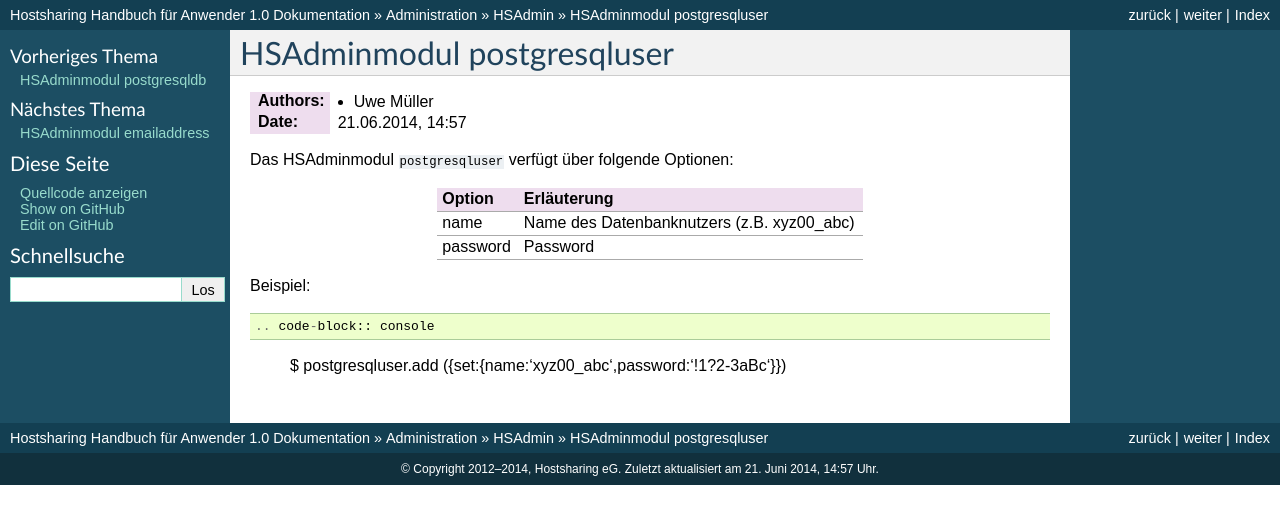
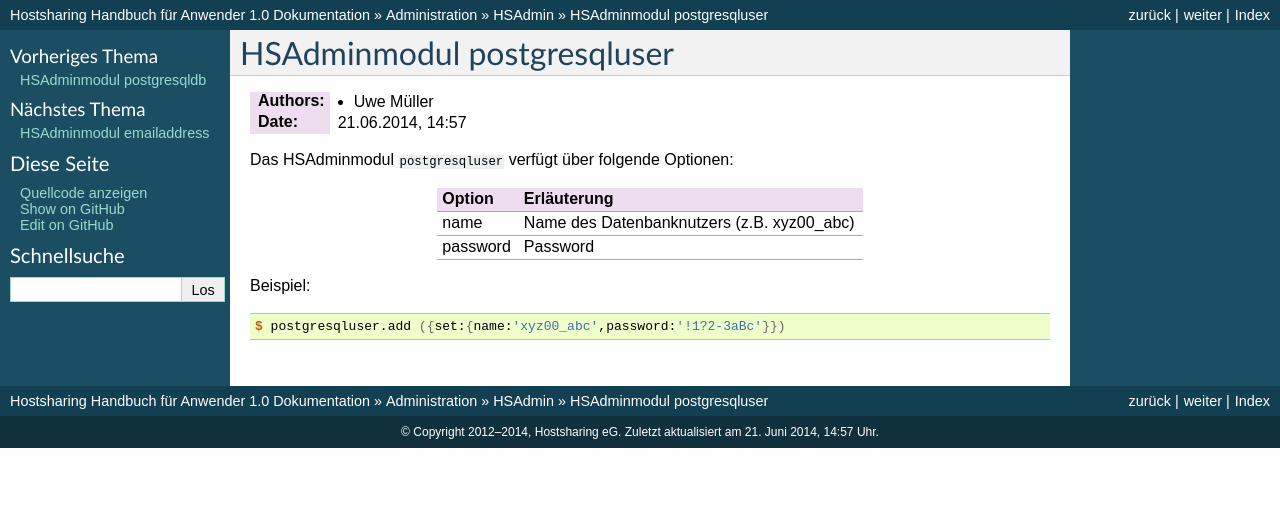
Before and after one commit to hostsharing/hs.docs.users, a Sphinx documentation site: the page built from source/administration/hsadmin/postgresqluser.rst, in a window 1280 px wide. Shown: the top 524 px of the page. Built offline with Sphinx 7.4.7, drawn with Linux system fonts in a browser that asks for light colours; pages that are not in the unit, such as notebooks, are missing from menus; some of the changed lines change nothing that is shown.

Commit message:
fixed code snippet

```diff
--- a/source/administration/hsadmin/postgresqluser.rst
+++ b/source/administration/hsadmin/postgresqluser.rst
@@ -23,7 +23,7 @@
 +---------------+------------------------------------------------+
 
 
-Beispiel::
+Beispiel:
 
 .. code-block:: console
 
```
